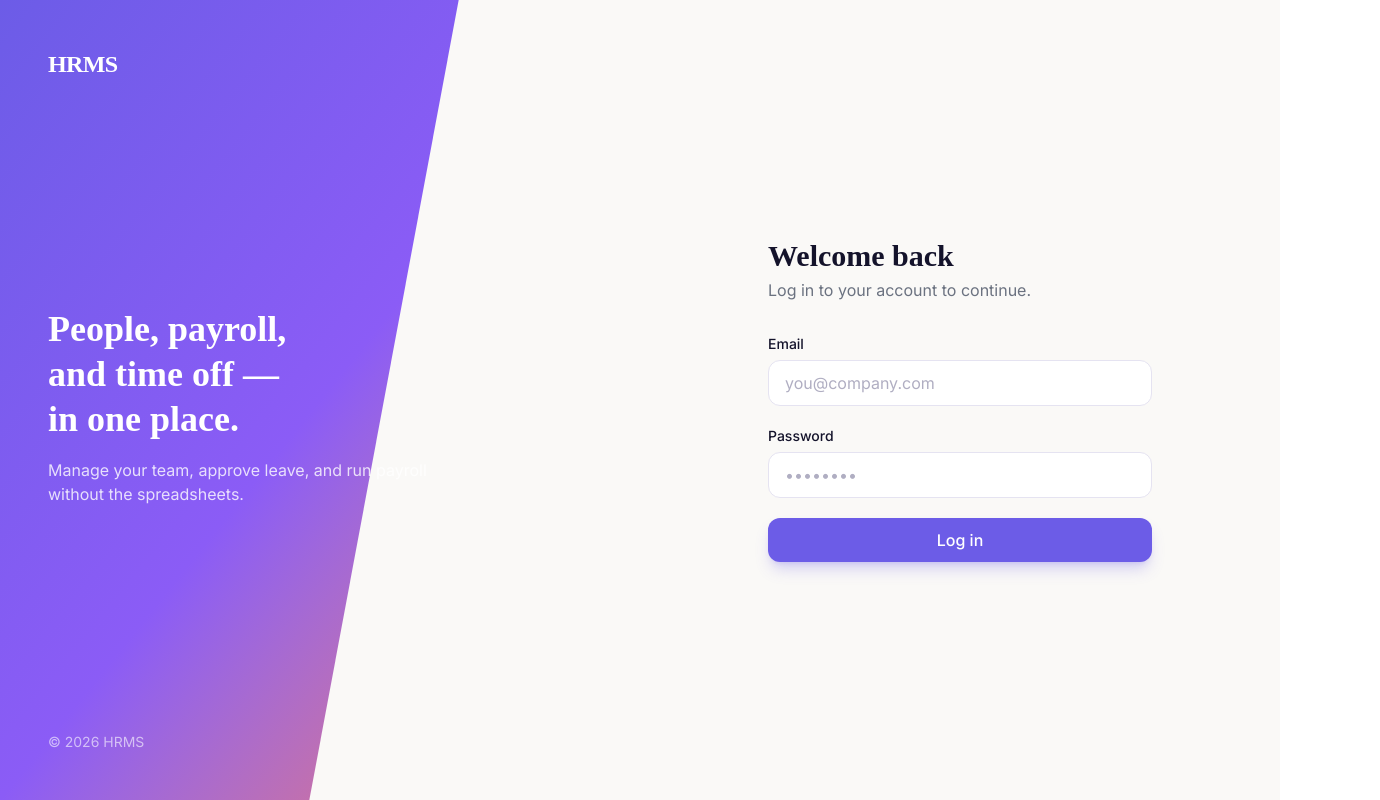
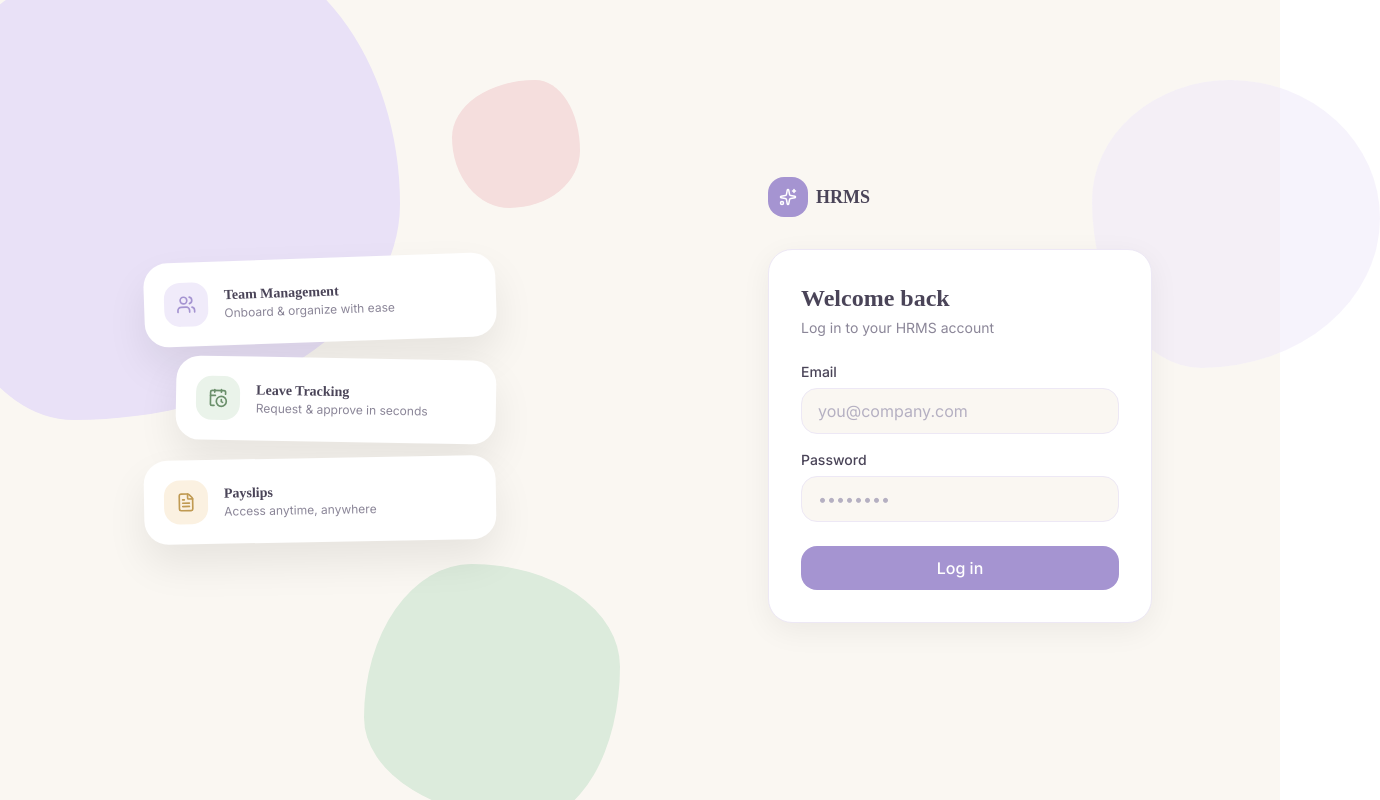
Before and after one commit to Malini2123/Enterprise-HRMS-and-Payroll-Automation-Dashboard, a React (Vite) app in the folder client/: page /login in a window 1280 px wide. Shown: the whole page, 1380 px wide, since content can reach past the window. Built offline with nearby package versions, Linux system fonts and the light colour scheme.

Commit message:
Fix UI theme and added new features

```diff
--- a/client/src/pages/Login.jsx
+++ b/client/src/pages/Login.jsx
@@ -1,6 +1,7 @@
 import { useState } from 'react';
 import axios from 'axios';
 import { useNavigate } from 'react-router-dom';
+import { CalendarClock, FileText, Users, Sparkles } from 'lucide-react';
 
 function Login() {
   const [email, setEmail] = useState('');
@@ -32,54 +33,105 @@ function Login() {
   };
 
   return (
-    <div className="min-h-screen flex items-stretch bg-[#FAF9F7]">
-      {/* Left signature panel - angled gradient, hidden on small screens */}
-      <div className="hidden lg:flex lg:w-1/2 relative overflow-hidden bg-linear-to-br from-[#6C5CE7] via-[#8B5CF6] to-[#FF6B4A]">
+    <div className="min-h-screen flex bg-[#FAF7F2]">
+      {/* Left illustration panel */}
+      <div className="hidden lg:flex lg:w-1/2 relative overflow-hidden items-center justify-center">
+        {/* Organic blob shapes */}
         <div
-          className="absolute -right-24 top-0 h-full w-2/3 bg-[#FAF9F7]"
-          style={{ clipPath: 'polygon(35% 0, 100% 0, 100% 100%, 0% 100%)' }}
+          className="absolute w-[480px] h-[480px] bg-[#E9E1F7]"
+          style={{
+            borderRadius: '58% 42% 68% 32% / 45% 55% 45% 55%',
+            top: '-60px',
+            left: '-80px',
+          }}
         />
-        <div className="relative z-10 flex flex-col justify-between p-12 text-white">
-          <div className="font-['Space_Grotesk'] text-2xl font-bold tracking-tight">
-            HRMS
+        <div
+          className="absolute w-64 h-64 bg-[#DCEBDC]"
+          style={{
+            borderRadius: '42% 58% 35% 65% / 60% 40% 60% 40%',
+            bottom: '-20px',
+            right: '20px',
+          }}
+        />
+        <div
+          className="absolute w-32 h-32 bg-[#F5DEDD]"
+          style={{
+            borderRadius: '65% 35% 55% 45% / 45% 55% 45% 55%',
+            top: '80px',
+            right: '60px',
+          }}
+        />
+
+        {/* Floating icon cards */}
+        <div className="relative z-10 w-full max-w-md px-12">
+          <div className="bg-white rounded-3xl shadow-[0_20px_40px_rgb(0,0,0,0.08)] p-5 mb-4 flex items-center gap-4 -rotate-2">
+            <div className="w-11 h-11 rounded-2xl bg-[#F0EBFA] flex items-center justify-center shrink-0">
+              <Users size={20} className="text-[#A594D1]" />
             </div>
             <div>
-            <h2 className="font-['Space_Grotesk'] text-4xl font-bold leading-tight mb-4">
-              People, payroll,
-              <br />
-              and time off —
-              <br />
-              in one place.
-            </h2>
-            <p className="text-white/80 max-w-sm">
-              Manage your team, approve leave, and run payroll without the spreadsheets.
-            </p>
+              <p className="font-['Poppins'] font-semibold text-[#4A4458] text-sm">Team Management</p>
+              <p className="text-[#8B8698] text-xs">Onboard & organize with ease</p>
             </div>
-          <p className="text-white/60 text-sm">© {new Date().getFullYear()} HRMS</p>
+          </div>
+
+          <div className="bg-white rounded-3xl shadow-[0_20px_40px_rgb(0,0,0,0.08)] p-5 mb-4 flex items-center gap-4 rotate-1 ml-8">
+            <div className="w-11 h-11 rounded-2xl bg-[#EAF3EA] flex items-center justify-center shrink-0">
+              <CalendarClock size={20} className="text-[#6B8F6B]" />
+            </div>
+            <div>
+              <p className="font-['Poppins'] font-semibold text-[#4A4458] text-sm">Leave Tracking</p>
+              <p className="text-[#8B8698] text-xs">Request & approve in seconds</p>
+            </div>
+          </div>
+
+          <div className="bg-white rounded-3xl shadow-[0_20px_40px_rgb(0,0,0,0.08)] p-5 flex items-center gap-4 -rotate-1">
+            <div className="w-11 h-11 rounded-2xl bg-[#FBF1E1] flex items-center justify-center shrink-0">
+              <FileText size={20} className="text-[#C09A52]" />
+            </div>
+            <div>
+              <p className="font-['Poppins'] font-semibold text-[#4A4458] text-sm">Payslips</p>
+              <p className="text-[#8B8698] text-xs">Access anytime, anywhere</p>
+            </div>
+          </div>
         </div>
       </div>
 
       {/* Right form panel */}
-      <div className="flex-1 flex items-center justify-center px-6 py-12">
-        <div className="w-full max-w-sm">
-          <div className="lg:hidden font-['Space_Grotesk'] text-2xl font-bold text-[#14132B] mb-8 text-center">
-            HRMS
+      <div className="flex-1 flex items-center justify-center px-6 py-12 relative">
+        <div
+          className="absolute w-72 h-72 bg-[#F0EBFA]/60 -z-0"
+          style={{
+            borderRadius: '48% 52% 62% 38% / 42% 48% 52% 58%',
+            top: '10%',
+            right: '-100px',
+          }}
+        />
+
+        <div className="w-full max-w-sm relative z-10">
+          <div className="flex items-center gap-2 mb-8 justify-center lg:justify-start">
+            <div className="w-10 h-10 rounded-2xl bg-[#A594D1] flex items-center justify-center">
+              <Sparkles size={18} className="text-white" />
+            </div>
+            <span className="font-['Poppins'] font-semibold text-lg text-[#4A4458]">HRMS</span>
           </div>
 
-          <h1 className="font-['Space_Grotesk'] text-3xl font-bold text-[#14132B] mb-1">
+          <div className="bg-white rounded-3xl shadow-[0_8px_30px_rgb(0,0,0,0.06)] border border-[#EDE8F5] p-8">
+            <h1 className="font-['Poppins'] text-2xl font-semibold text-[#4A4458] mb-1">
               Welcome back
             </h1>
-          <p className="text-[#6B7280] mb-8">Log in to your account to continue.</p>
+            <p className="text-[#8B8698] text-sm mb-6">
+              Log in to your HRMS account
+            </p>
 
             {error && (
-            <div className="bg-[#FFF0ED] border border-[#FF6B4A]/30 text-[#C0442B] text-sm px-4 py-3 rounded-xl mb-6">
+              <div className="bg-[#FAEBEA] text-[#C97F76] text-sm px-4 py-2.5 rounded-2xl mb-5 text-center">
                 {error}
               </div>
             )}
 
-          <form onSubmit={handleSubmit} className="space-y-5">
+            <form onSubmit={handleSubmit} className="space-y-4">
               <div>
-              <label className="block text-sm font-medium text-[#14132B] mb-1.5">
+                <label className="block text-sm font-medium text-[#4A4458] mb-1.5">
                   Email
                 </label>
                 <input
@@ -88,12 +140,12 @@ function Login() {
                   onChange={(e) => setEmail(e.target.value)}
                   required
                   placeholder="you@company.com"
-                className="w-full border border-[#E5E3F1] bg-white rounded-xl px-4 py-2.5 text-[#14132B] placeholder:text-[#B0AEC2] focus:outline-none focus:ring-2 focus:ring-[#6C5CE7] focus:border-transparent transition"
+                  className="w-full border border-[#EDE8F5] bg-[#FAF7F2] rounded-2xl px-4 py-2.5 text-[#4A4458] placeholder:text-[#B5B0C2] focus:outline-none focus:ring-2 focus:ring-[#A594D1]/40 focus:bg-white transition"
                 />
               </div>
 
               <div>
-              <label className="block text-sm font-medium text-[#14132B] mb-1.5">
+                <label className="block text-sm font-medium text-[#4A4458] mb-1.5">
                   Password
                 </label>
                 <input
@@ -102,14 +154,14 @@ function Login() {
                   onChange={(e) => setPassword(e.target.value)}
                   required
                   placeholder="••••••••"
-                className="w-full border border-[#E5E3F1] bg-white rounded-xl px-4 py-2.5 text-[#14132B] placeholder:text-[#B0AEC2] focus:outline-none focus:ring-2 focus:ring-[#6C5CE7] focus:border-transparent transition"
+                  className="w-full border border-[#EDE8F5] bg-[#FAF7F2] rounded-2xl px-4 py-2.5 text-[#4A4458] placeholder:text-[#B5B0C2] focus:outline-none focus:ring-2 focus:ring-[#A594D1]/40 focus:bg-white transition"
                 />
               </div>
 
               <button
                 type="submit"
                 disabled={loading}
-              className="w-full bg-[#6C5CE7] text-white font-medium py-2.5 rounded-xl hover:bg-[#5B4BD6] active:scale-[0.98] transition disabled:opacity-50 disabled:active:scale-100 shadow-lg shadow-[#6C5CE7]/25"
+                className="w-full bg-[#A594D1] text-white font-medium py-2.5 rounded-2xl hover:bg-[#9482C4] active:scale-[0.98] transition disabled:opacity-50 mt-2"
               >
                 {loading ? 'Logging in…' : 'Log in'}
               </button>
@@ -117,6 +169,7 @@ function Login() {
           </div>
         </div>
       </div>
+    </div>
   );
 }
 
```
Lines whose indentation alone changed are shown as unchanged.
